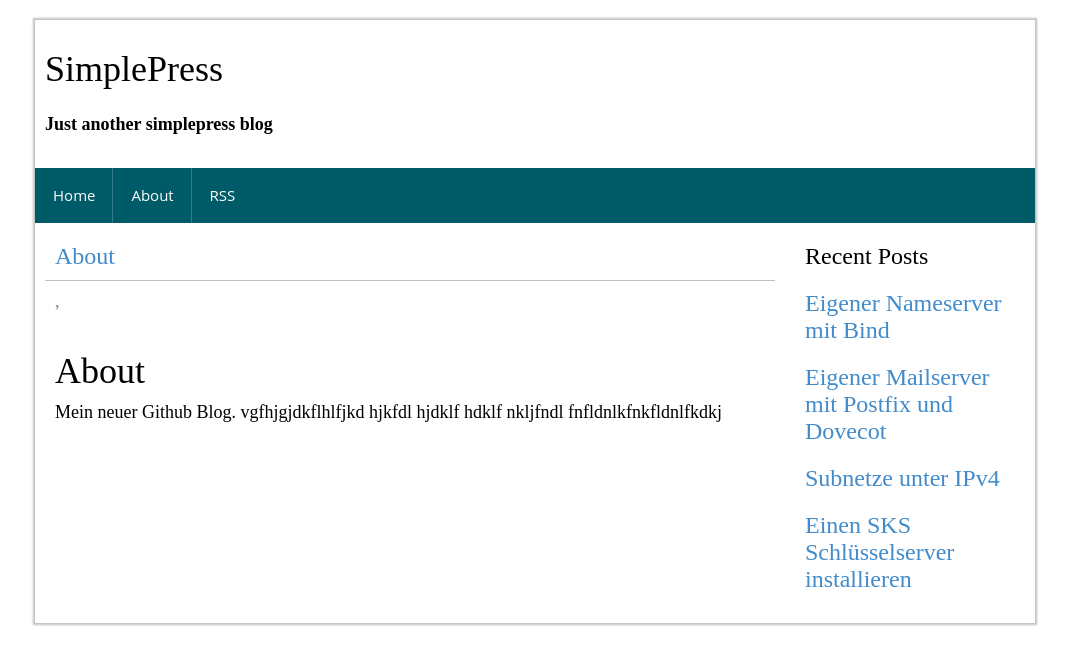
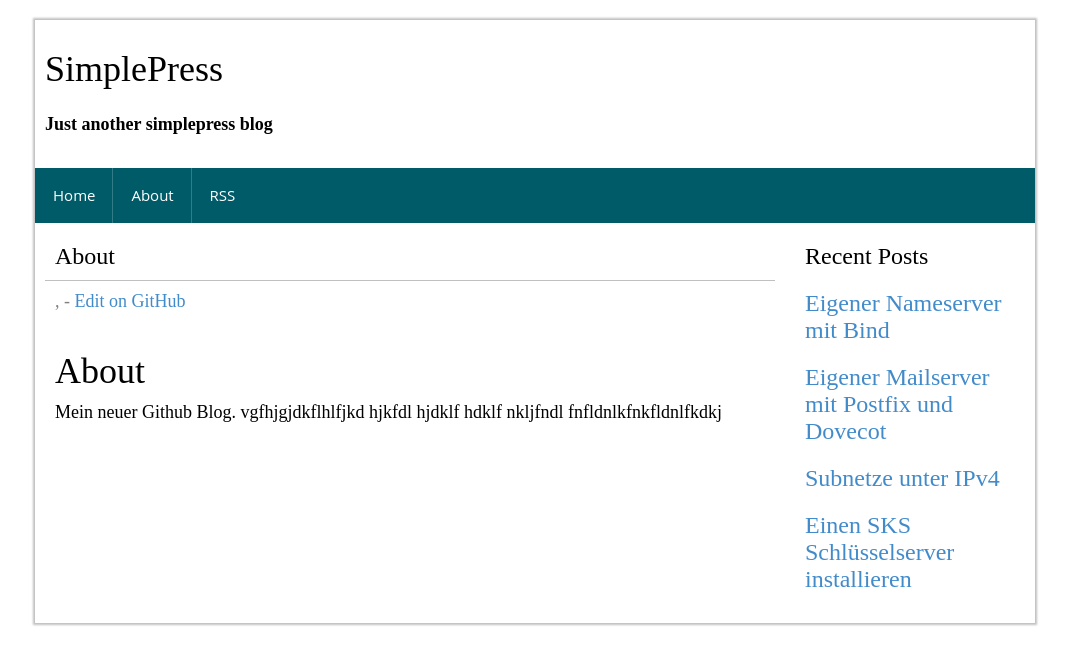
Before and after one commit to mbrain/zarat.github.io, a Jekyll site: the page built from about.md, in a window 1280 px wide. Shown: the top 665 px of the page, without its empty margins (105-1174 px from the left). Built offline with Jekyll 4.4.1, drawn with Linux system fonts in a browser that asks for light colours.

Commit message:
Update page.html

```diff
--- a/_layouts/page.html
+++ b/_layouts/page.html
@@ -4,16 +4,16 @@ layout: default
 
   <div class="sp-content-item">
 
-    <div class="sp-content-item-head"><a>{{ page.title }}</a></div>
+    <div class="sp-content-item-head">{{ page.title }}</div>
 
     <div class="sp-content-item-head-secondary">
       {{ page.date | date: "%B" }}
       {{ page.date | date: "%d" }},
-      {{ page.date | date: "%Y" }}
+      {{ page.date | date: "%Y" }} - <a href="//github.com/{{ site.github_username }}/{{ site.github_username }}.github.io/edit/master/{{ page.path }}" target="_blank">Edit on GitHub</a>
     </div>
 
     <div class="sp-content-item-body">
       {{ content }}
     </div>
 
-  </div>
+</div>
```
